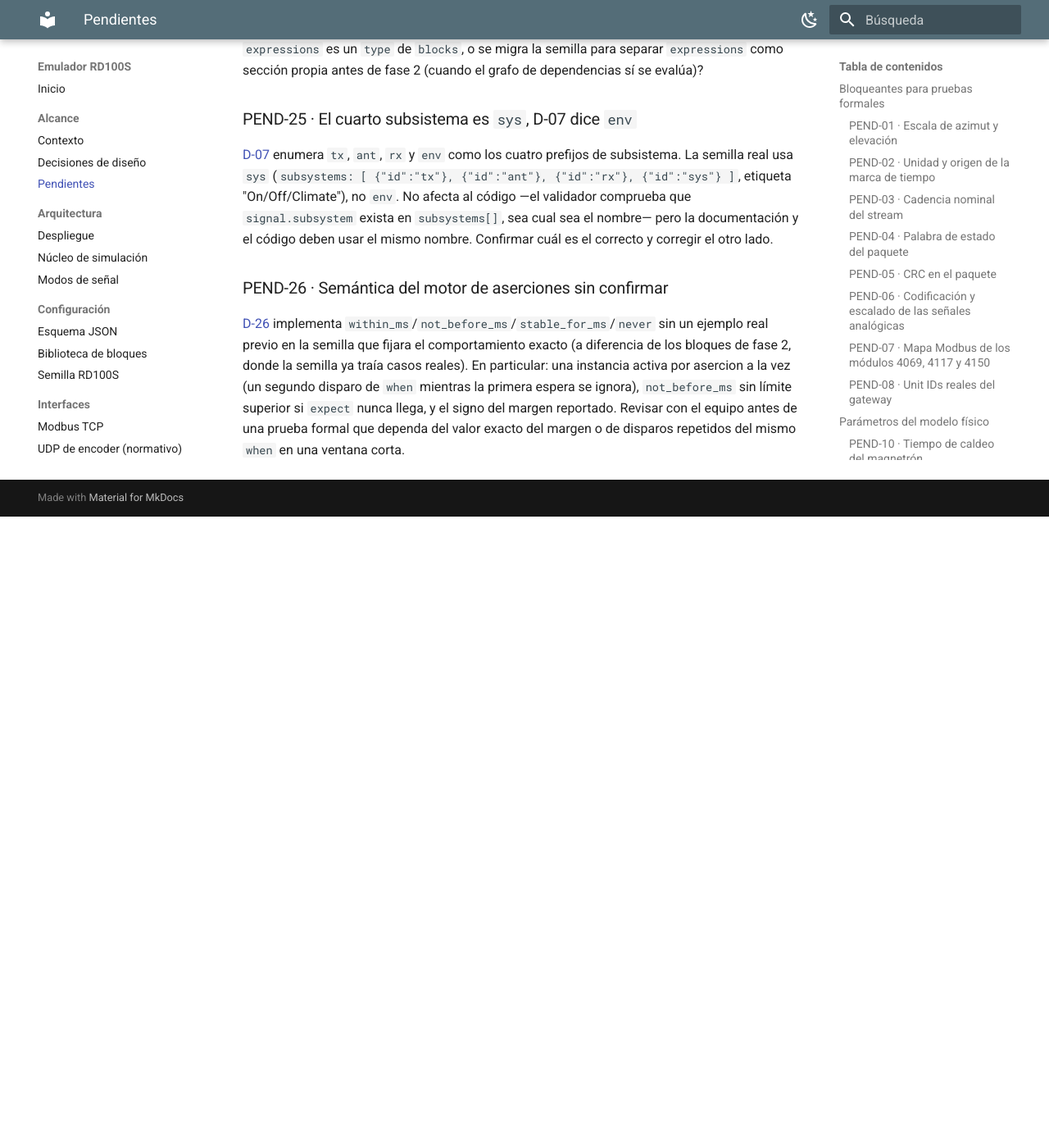
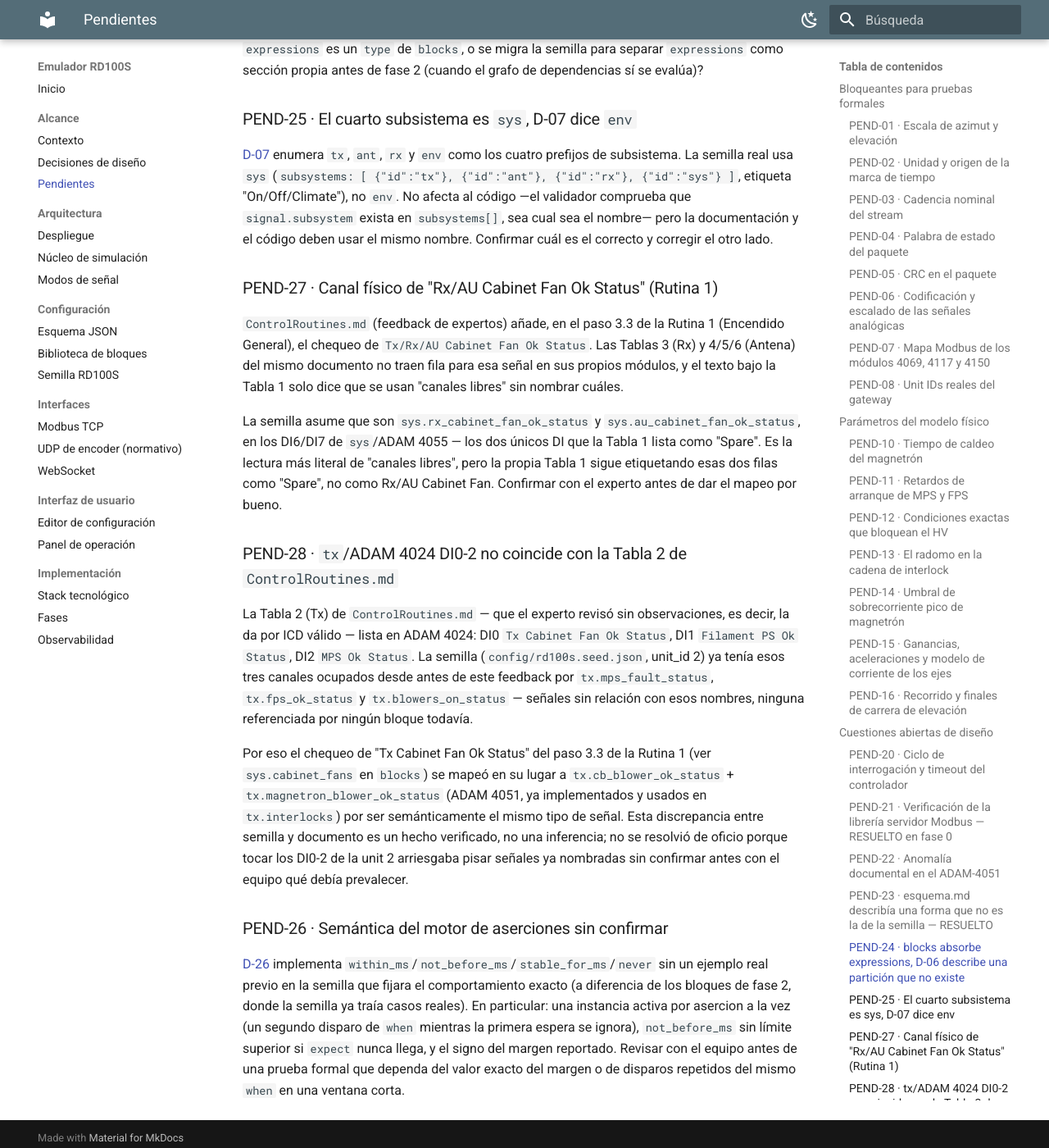
Before and after one commit to vladimir1284/radar-emulator, an MkDocs documentation site: the page built from docs/alcance/pendientes.md, in a window 1280 px wide and 1400 px high, scrolled down 4374 px. Shown: the whole window at 82% size. Built offline with MkDocs 1.6.1 and Material for MkDocs 9.7.7, drawn with Linux system fonts in a browser that asks for light colours; before the commit the page ends 5004 px from its top, so only the background shows below that.

Commit message:
Fase 2: Rutina 1 (encendido general) completa via sys.fsm
Feedback de expertos en ControlRoutines.md: Standby/Line Parameters/
Environment/Remote Mode como precondiciones, System On/MDB Fan como
confirmacion post-encendido, y chequeo final de Cabinet Fans Tx/Rx/AU.

- sys.fsm (state_machine OFF/STARTING/ON/FAULT) + sys.cabinet_fans
  (expression) en config/rd100s.seed.json.
- 3 spare DI de sys/ADAM 4055 habilitados y renombrados (System On/MDB
  Fan/Remote Mode Ok Status).
- PEND-27/PEND-28 en docs/alcance/pendientes.md: mapeo de canal de
  Rx/AU Cabinet Fan sin confirmar, y discrepancia preexistente entre la
  semilla y la Tabla 2 del ICD para "Tx Cabinet Fan Ok Status".

Co-Authored-By: Claude Sonnet 5 <noreply@anthropic.com>

```diff
--- a/docs/alcance/pendientes.md
+++ b/docs/alcance/pendientes.md
@@ -178,6 +178,34 @@ afecta al código —el validador comprueba que `signal.subsystem` exista en `su
 cual sea el nombre— pero la documentación y el código deben usar el mismo nombre. Confirmar cuál
 es el correcto y corregir el otro lado.
 
+### PEND-27 · Canal físico de "Rx/AU Cabinet Fan Ok Status" (Rutina 1)
+
+`ControlRoutines.md` (feedback de expertos) añade, en el paso 3.3 de la Rutina 1 (Encendido
+General), el chequeo de `Tx/Rx/AU Cabinet Fan Ok Status`. Las Tablas 3 (Rx) y 4/5/6 (Antena) del
+mismo documento no traen fila para esa señal en sus propios módulos, y el texto bajo la Tabla 1
+solo dice que se usan "canales libres" sin nombrar cuáles.
+
+La semilla asume que son `sys.rx_cabinet_fan_ok_status` y `sys.au_cabinet_fan_ok_status`, en los
+DI6/DI7 de `sys`/ADAM 4055 — los dos únicos DI que la Tabla 1 lista como "Spare". Es la lectura
+más literal de "canales libres", pero la propia Tabla 1 sigue etiquetando esas dos filas como
+"Spare", no como Rx/AU Cabinet Fan. Confirmar con el experto antes de dar el mapeo por bueno.
+
+### PEND-28 · `tx`/ADAM 4024 DI0-2 no coincide con la Tabla 2 de `ControlRoutines.md`
+
+La Tabla 2 (Tx) de `ControlRoutines.md` — que el experto revisó sin observaciones, es decir, la
+da por ICD válido — lista en ADAM 4024: DI0 `Tx Cabinet Fan Ok Status`, DI1 `Filament PS Ok
+Status`, DI2 `MPS Ok Status`. La semilla (`config/rd100s.seed.json`, unit_id 2) ya tenía esos tres
+canales ocupados desde antes de este feedback por `tx.mps_fault_status`, `tx.fps_ok_status` y
+`tx.blowers_on_status` — señales sin relación con esos nombres, ninguna referenciada por ningún
+bloque todavía.
+
+Por eso el chequeo de "Tx Cabinet Fan Ok Status" del paso 3.3 de la Rutina 1 (ver `sys.cabinet_fans`
+en `blocks`) se mapeó en su lugar a `tx.cb_blower_ok_status` + `tx.magnetron_blower_ok_status`
+(ADAM 4051, ya implementados y usados en `tx.interlocks`) por ser semánticamente el mismo tipo de
+señal. Esta discrepancia entre semilla y documento es un hecho verificado, no una inferencia; no
+se resolvió de oficio porque tocar los DI0-2 de la unit 2 arriesgaba pisar señales ya nombradas
+sin confirmar antes con el equipo qué debía prevalecer.
+
 ### PEND-26 · Semántica del motor de aserciones sin confirmar
 
 [D-26](decisiones.md#d-26-semantica-del-motor-de-aserciones-invencion-mas-especulativa-que-d-18-a-d-24)
--- a/docs/implementacion/fases.md
+++ b/docs/implementacion/fases.md
@@ -83,6 +83,7 @@ descarga como fichero con todas las transacciones Modbus marcadas en tiempo.
 | Propagación | Corte y restitución por señal, visible en la interfaz |
 | Transmisor | Cadena de interlock, secuencia de encendido, temporizador de caldeo |
 | Ejes | Bloque `axis` y lazo de 10 ms |
+| Encendido general (sys) | `sys.fsm`: gating por Standby/Line Parameters/Environment/Remote Mode, chequeo post-encendido de System On/MDB Fan, y agregado de Cabinet Fans Ok Tx/Rx/AU (feedback de expertos en `ControlRoutines.md`, ver PEND-27/28) |
 | UDP | Emisor `RD100S-ENC-UDP v1` y tabla completa de degradaciones |
 
 !!! warning "Resolver antes de escribir el primer bloque"
```
Also changed, not shown: 1 other file.
